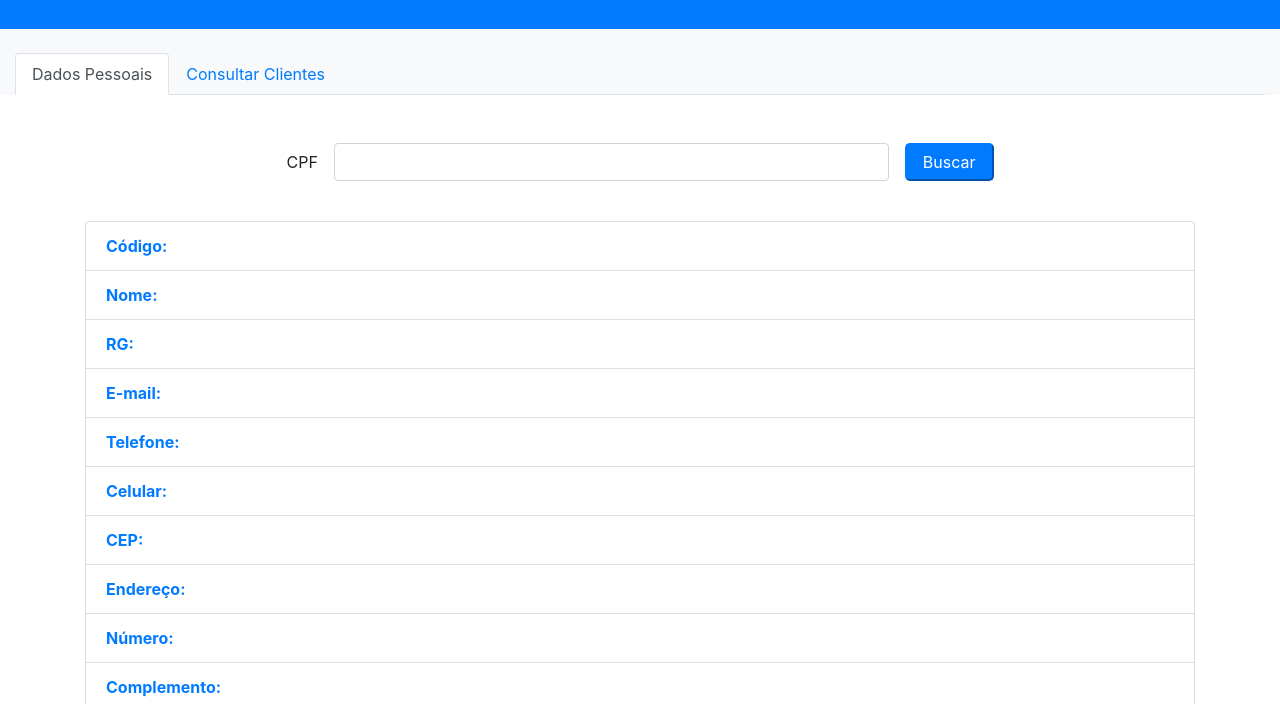
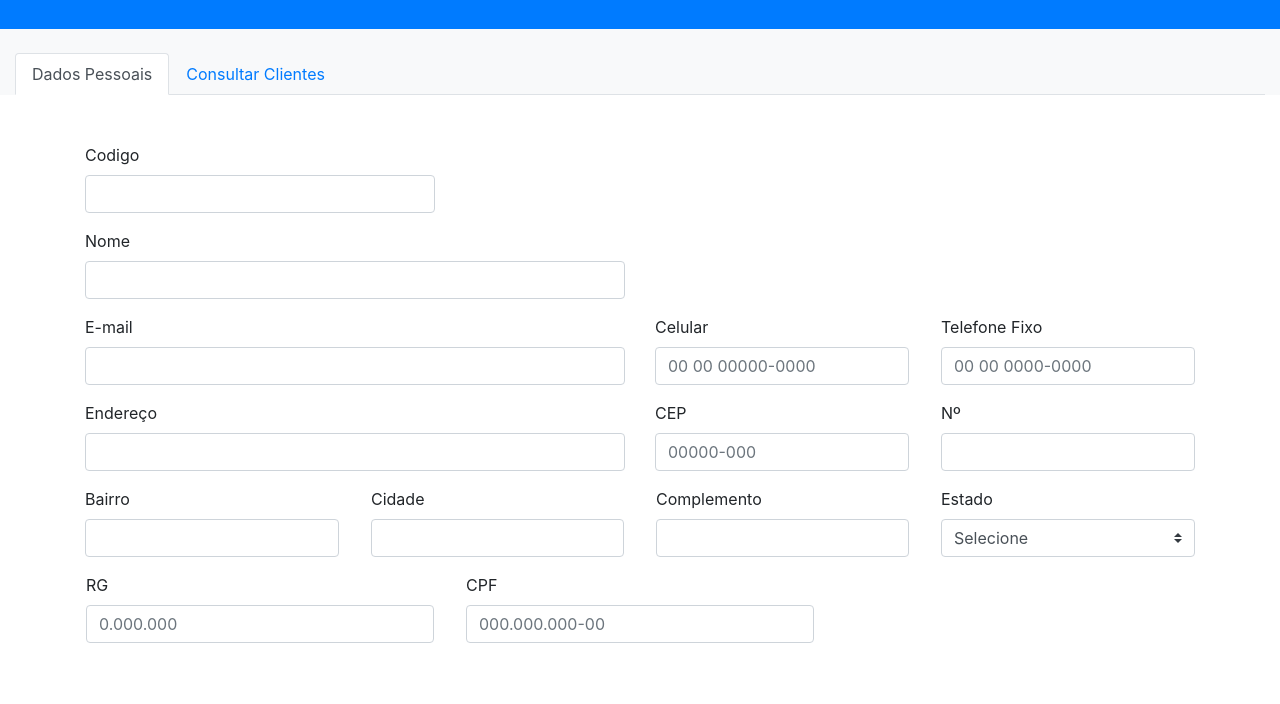
Before and after one commit to msimeaor/sistema-concessionaria, a plain HTML site: page projeto/html/tela-cliente/cadastro-cliente.html in a window 1280 px wide. Shown: the part 75-779 px from the top of the page. Drawn offline with Linux system fonts and the light colour scheme.

Commit message:
show active corrigido

```diff
--- a/projeto/html/tela-cliente/cadastro-cliente.html
+++ b/projeto/html/tela-cliente/cadastro-cliente.html
@@ -38,7 +38,7 @@
   <div class="container-fluid py-5 px-0">
     <div class="tab-content" id="conteudo-navigator">
       <!-- CONTEUDO DADOS PESSOAIS -->
-      <div class="tab-pane fade" id="dados-pessoais" role="tabpanel" aria-labelledby="tab-dadosClientes">
+      <div class="tab-pane fade show active" id="dados-pessoais" role="tabpanel" aria-labelledby="tab-dadosClientes">
         <div class="container container-corpo pb-sm-5 pb-3">
           <form>
             <div class="row">
@@ -179,7 +179,7 @@
       </div>
 
       <!-- CONTEUDO CONSULTAR CLIENTES -->
-      <div class="tab-pane fade show active" id="consulta-clientes" role="tabpanel" aria-labelledby="tab-consulta-clientes">
+      <div class="tab-pane fade" id="consulta-clientes" role="tabpanel" aria-labelledby="tab-consulta-clientes">
         <div class="container pb-sm-5 pb-3 mb-3">
           <form>
             <div class="row mb-4">
```
